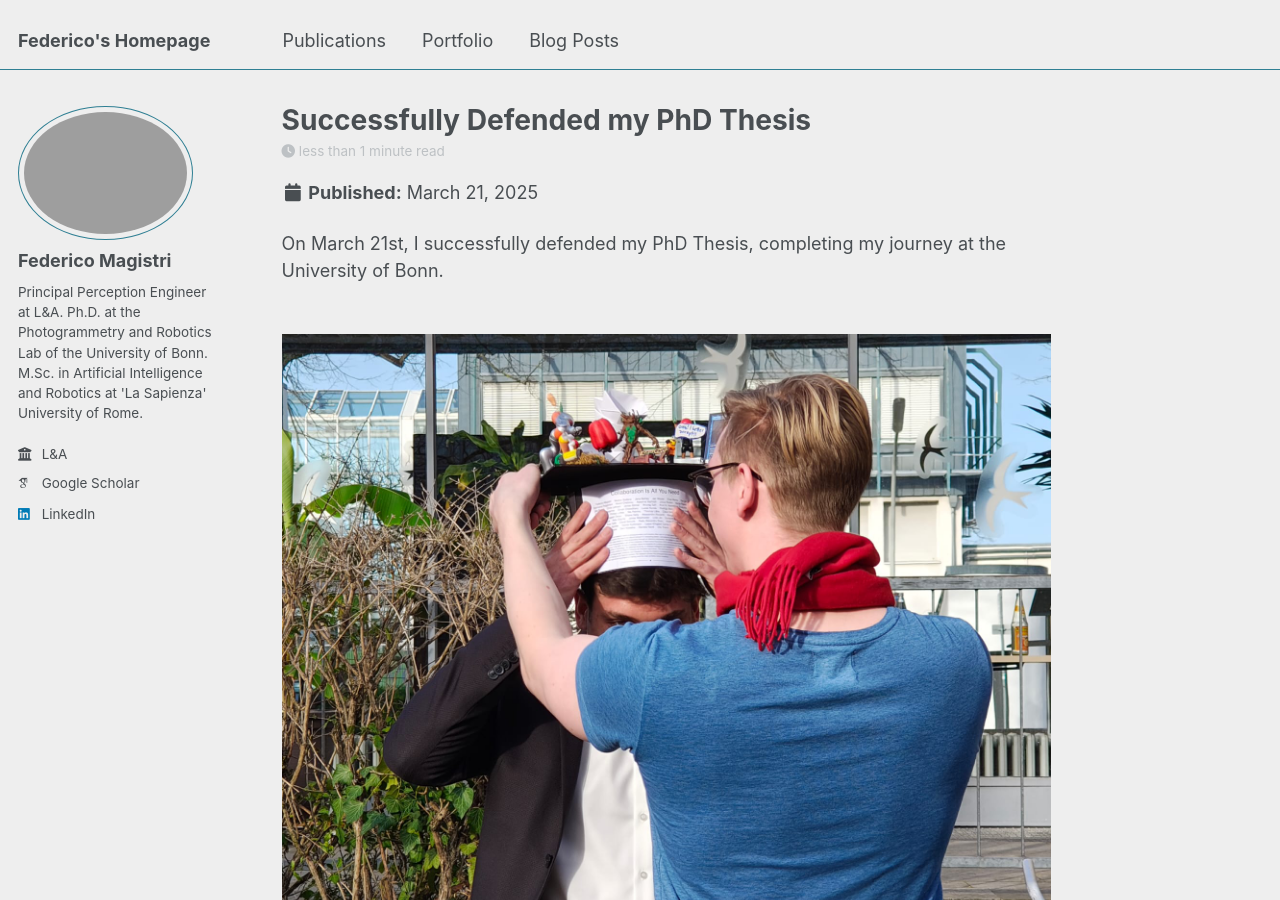
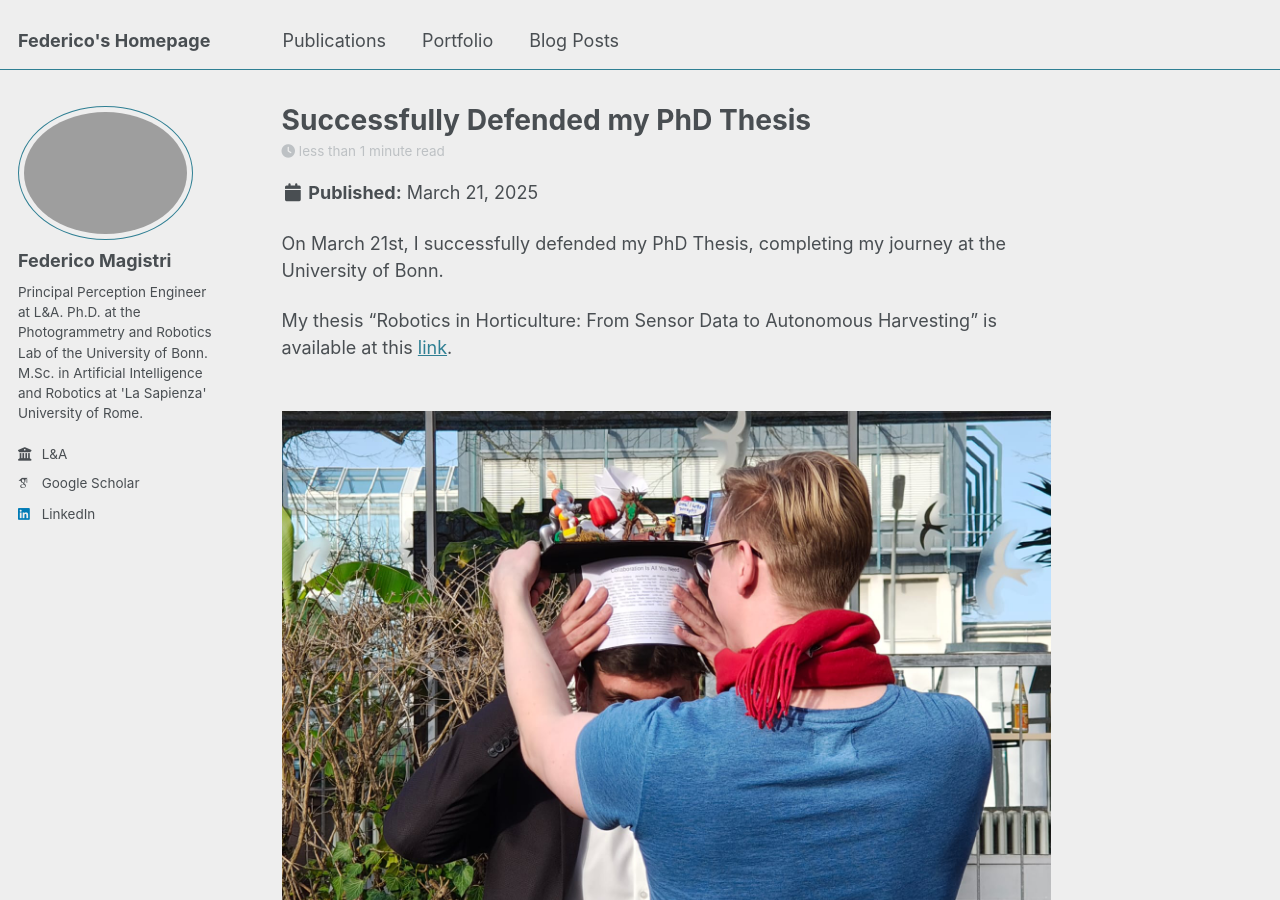
Before and after one commit to magistri/magistri.github.io, a Jekyll site: the page built from _posts/2025-03-21-phd-defense.md, in a window 1280 px wide and 900 px high. Built offline with Jekyll 4.4.1, drawn with Linux system fonts in a browser that asks for light colours; some web fonts are replaced.

Commit message:
thesis link

```diff
--- a/_posts/2025-03-21-phd-defense.md
+++ b/_posts/2025-03-21-phd-defense.md
@@ -8,4 +8,6 @@ tags:
 
 On March 21st, I successfully defended my PhD Thesis, completing my journey at the University of Bonn.
 
+My thesis "Robotics in Horticulture: From Sensor Data to Autonomous Harvesting" is available at this <a href="https://bonndoc.ulb.uni-bonn.de/xmlui/handle/20.500.11811/13004">link</a>.
+
 <br/><img src='/images/phd.jpg'>
```
